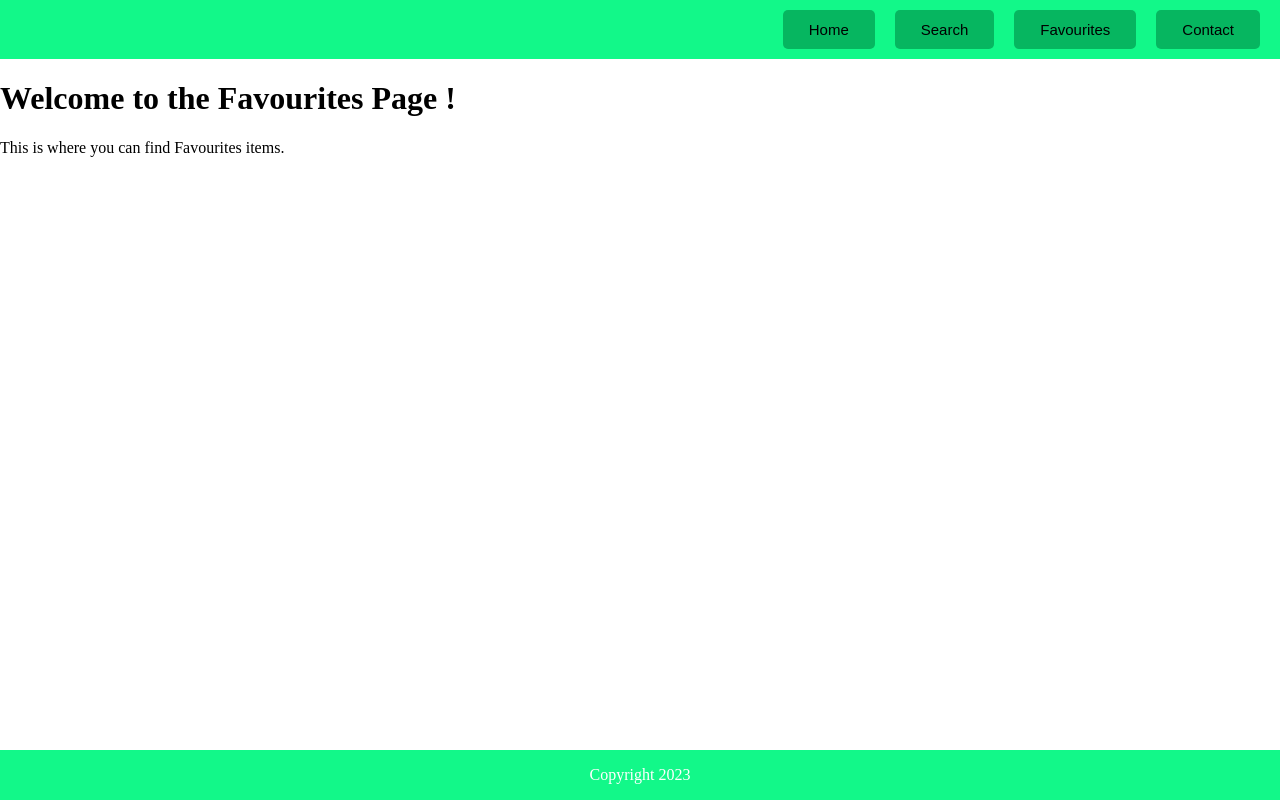
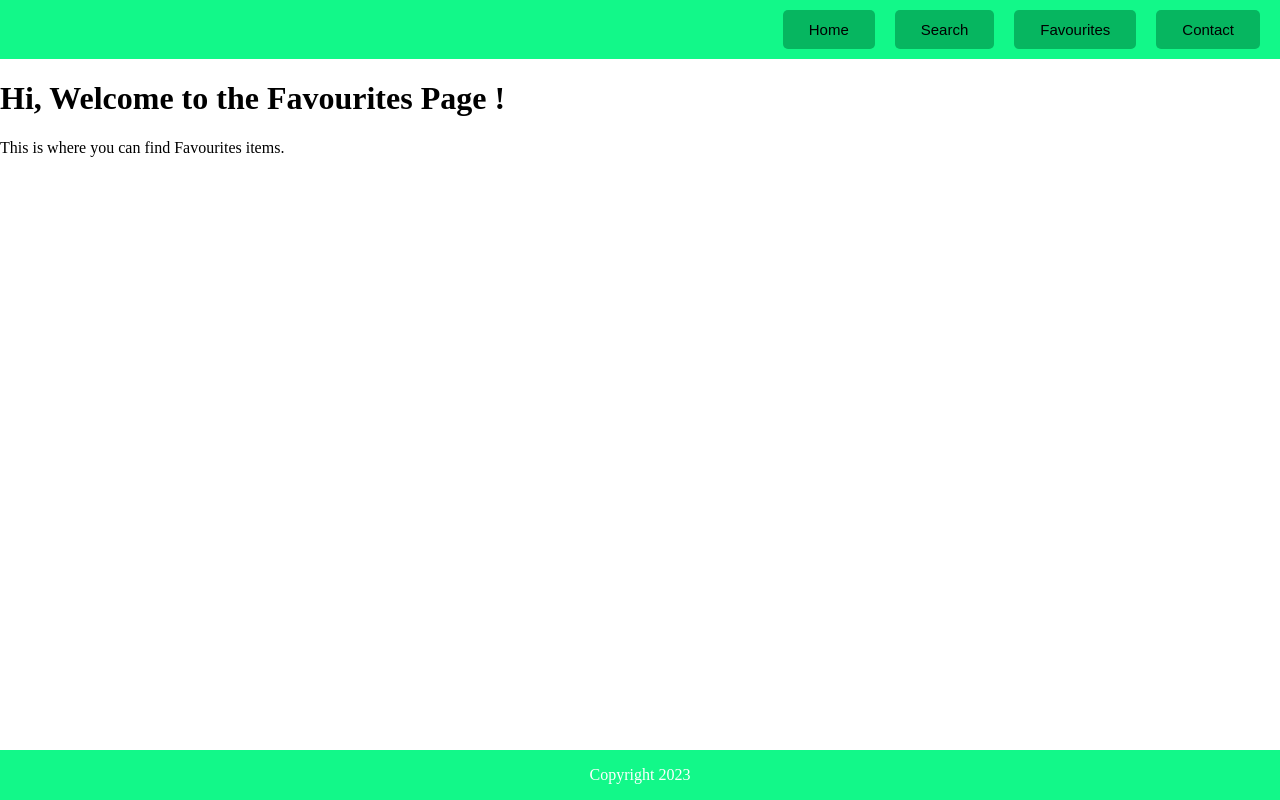
Before and after one commit to koolleeo/Hello-Crumbs-Project, a React (Create React App) app: page /favourites in a window 1280 px wide. Built offline with nearby package versions, Linux system fonts and the light colour scheme.

Commit message:
changed text in favourites page.

```diff
--- a/src/pages/FavouritesPage.js
+++ b/src/pages/FavouritesPage.js
@@ -3,7 +3,8 @@ import React from 'react';
 function FavouritesPage() {
   return (
     <div>
-      <h1>Welcome to the Favourites Page !</h1>
+      <h1>Hi, Welcome to the Favourites Page !</h1>
+
       <p>This is where you can find Favourites items.</p>
     </div>
   );
```
